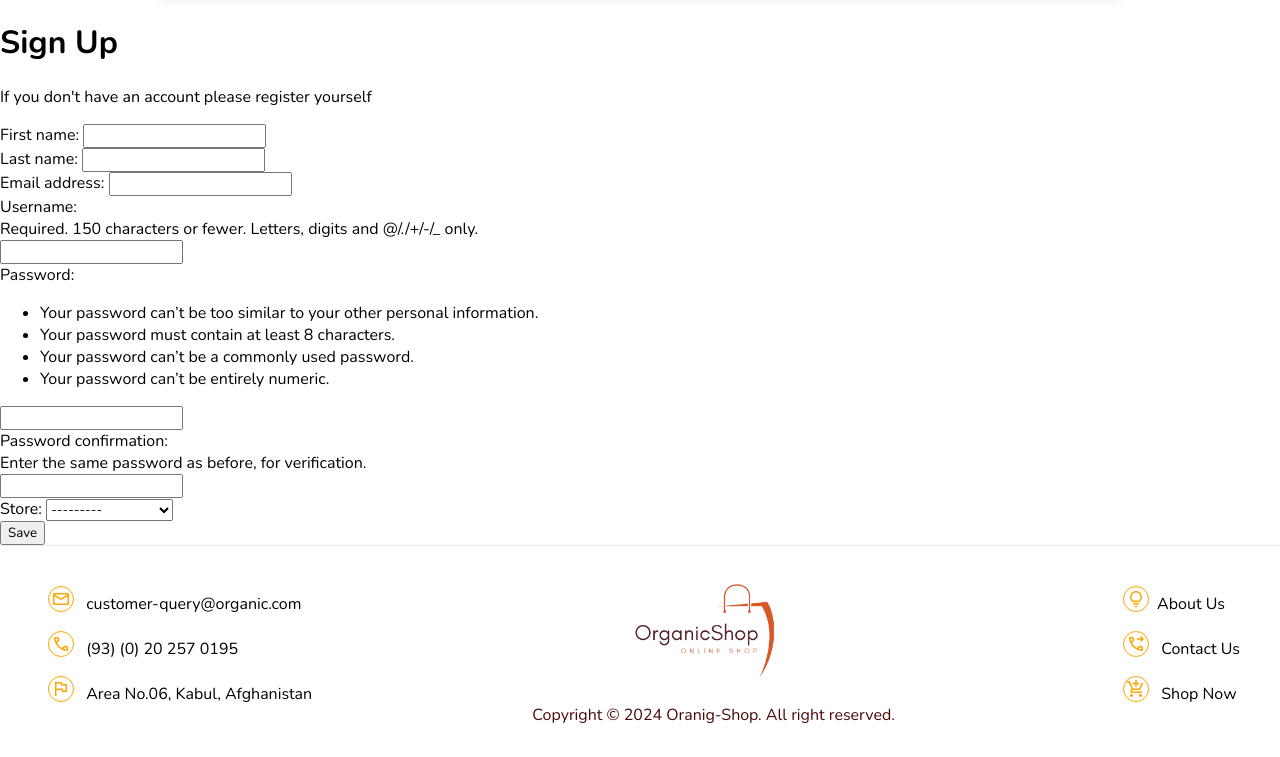
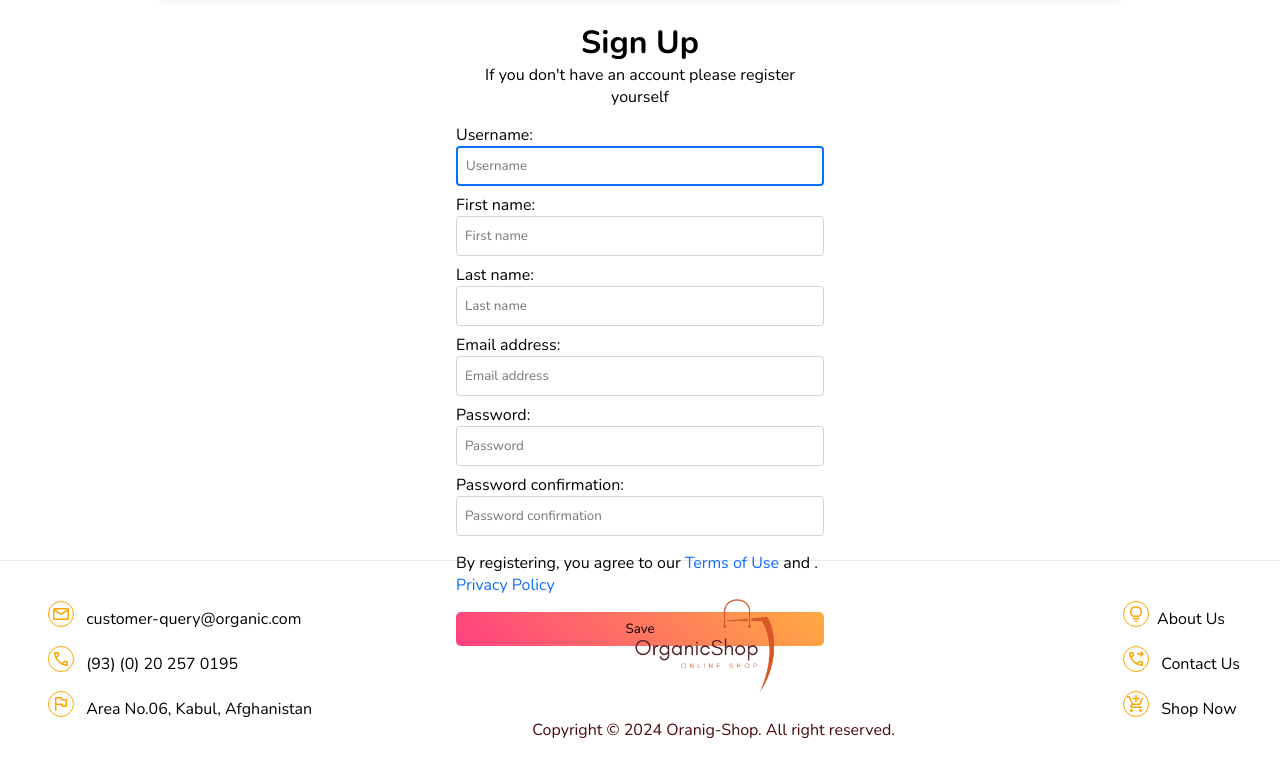
Before and after one commit to Esmat-Farjad/ecommerce, a Django app: page /store/signup/ in a window 1280 px wide. Shown: the part 58-815 px from the top of the page. Before the commit the page ends 781 px from the top, so only its background shows below. Run offline with Django 4.2, Linux system fonts and the light colour scheme; data comes from the database, SQL or seed files in the repository; both versions use the stored data as it was after the commit.

Commit message:
re-structureing the design

```diff
--- a/store/forms.py
+++ b/store/forms.py
@@ -8,18 +8,14 @@
     class Meta:
         model = CustomUser
         fields = (
-            'first_name','last_name','email','username','password1','password2','store'
+            'username','first_name','last_name','email','password1','password2'
         )
+        # store removed from the list
     def __init__(self, *args, **kwargs):
         super(UserCreationForm, self).__init__(*args, **kwargs)
-        self.fields['username'].widget.attrs.update({'autofocus':False})
-        self.fields['first_name'].widget.attrs['class'] ='border py-2 border-teal-500 w-full'
-        self.fields['last_name'].widget.attrs['class'] ='border py-2 border-teal-500 w-full'
-        self.fields['email'].widget.attrs['class'] ='border py-2 border-teal-500 w-full'
-        self.fields['username'].widget.attrs['class'] ='border py-2 border-teal-500 w-full'
-        self.fields['password1'].widget.attrs['class'] ='border py-2 border-teal-500 w-full'
-        self.fields['password2'].widget.attrs['class'] ='border py-2 border-teal-500 w-full'
-        self.fields['store'].widget.attrs['class'] ='border py-2 border-teal-500 w-full'
+        for visible in self.visible_fields():
+            visible.field.widget.attrs['class']="form-input"
+            visible.field.widget.attrs['placeholder']=visible.field.label
 
 
 class StoreCreationForm(forms.ModelForm):
--- a/store/static/css/style.css
+++ b/store/static/css/style.css
@@ -361,4 +361,56 @@
   border: 1px solid rgb(179, 252, 179);
   border-radius: 2px;
   width: 100%;
+}
+
+.signup-page {
+  width: 100%;
+  height: 70vh;
+}
+
+.signup-page .form-holder {
+  display: flex;
+  flex-direction: column;
+  flex-wrap: wrap;
+  justify-content: center;
+  align-items: center;
+}
+
+.signup-page .form-holder > * {
+  flex-grow: 1;
+  flex-shrink: 1;
+  flex-basis: 20rem;
+}
+
+.form-holder .register-form {
+  box-sizing: border-box;
+  margin: 0rem 1rem;
+  max-width: 23rem;
+}
+
+.register-form .heading {
+  text-align: center;
+}
+
+.register-form .heading .title {
+  margin-bottom: 0px;
+}
+
+.register-form .heading .text {
+  margin-top: 0px;
+}
+
+.errorlist {
+  list-style-type: none;
+  margin: 0px;
+  padding: 0px;
+}
+
+.errorlist li {
+  color: rgb(161, 5, 5);
+  font-size: 12px;
+}
+
+.signup-button {
+  margin-top: 1rem;
 }/*# sourceMappingURL=style.css.map */
--- a/store/static/css/style.scss
+++ b/store/static/css/style.scss
@@ -328,3 +328,46 @@
   border-radius: 2px;
   width: 100%;
 }
+.signup-page{
+  width: 100%;
+  height: $body-height;
+}
+.signup-page .form-holder{
+  display: flex;
+  flex-direction: column;
+  flex-wrap: wrap;
+  justify-content: center;
+  align-items: center;
+}
+.signup-page .form-holder >*{
+  flex-grow: 1;
+  flex-shrink: 1;
+  flex-basis: 20rem;
+}
+.form-holder .register-form{
+  box-sizing: border-box;
+  margin: 0rem 1rem;
+  max-width: 23rem;
+
+}
+.register-form .heading{
+  text-align: center;
+}
+.register-form .heading .title{
+  margin-bottom: 0px;
+}
+.register-form .heading .text{
+  margin-top: 0px;
+}
+.errorlist{
+  list-style-type: none;
+  margin: 0px;
+  padding: 0px;
+}
+.errorlist li{
+  color: rgb(161, 5, 5);
+  font-size: 12px;
+}
+.signup-button{
+  margin-top: 1rem;
+}
--- a/store/templates/signup.html
+++ b/store/templates/signup.html
@@ -1,21 +1,26 @@
 {% extends 'main/base.html' %}
 {% load static %}
 {% block content %}
-<div class="signup">
-    <div class="grid lg:grid-cols-3 sm:grid-cols-1 p-10 m-5">
-        <div class="side-cols"></div>
-        <div class="content-cols">
-            <h1 class="text-3xl text-center">Sign Up</h1>
-            <p class="text-center mt-2">If you don't have an account please register yourself</p>
-            <form action="" method="POST" class="my-5">
-                {% csrf_token %}
-                {{form.as_div}}
-                <button class="bg-teal-500 text-white px-5 py-2 hover:font-bold hover:bg-teal-700 shadow mt-8">Save</button>
-            </form>
-        </div>
-        <div class="end-cols"></div>
-
-
+<div class="signup-page">
+    <div class="form-holder">
+        <form action="" method="POST" class="register-form">
+            <div class="heading">
+                <h1 class="title">Sign Up</h1>
+                <p class="text">If you don't have an account please register yourself</p>
+            </div>
+            {% csrf_token %}
+            {% for field in form %}
+            <label class="form-label">{{field.label_tag}}</label>
+            {{field}}
+            {{field.errors}}
+            {% endfor %}
+            <p class="consent-text">By registering, you agree to our <a href="#" class="active-link">Terms of Use</a> and .
+                <a href="#" class="active-link">Privacy Policy</a>
+            </p>
+            <div class="signup-button">
+                <button type="submit" class="btn">Save</button>
+            </div>
+        </form>
     </div>
 </div>
 {% endblock content %}
--- a/store/views.py
+++ b/store/views.py
@@ -33,14 +33,16 @@
     return render(request, 'main/base.html')
 
 def signup(request):
+    form = UserCreationForm()
     if request.method == 'POST':
         form = UserCreationForm(request.POST)
         if form.is_valid():
             form.save()
-            messages.success(request, 'your account has been created successfully !')
+            messages.success(request, 'Your account has been created successfully !')
+            return redirect("store:signin")
         else:
-            messages.error(request, 'Oops...Something went wrong. Try again')
-    form = UserCreationForm()
+            messages.error(request, 'Something went wrong. Please fixe the below errors')
+
     context = {'form':form}
     return render(request, 'signup.html', context)
 def signin(request):
--- a/templates/home.html
+++ b/templates/home.html
@@ -2,8 +2,6 @@
 {% load static %}
 {% block content %}
 {% load humanize %}
-
-
 <div class="homepage">
     <div class="header-text">
         <h1 class="title">E-Commerce</h1>
```
Also changed, not shown: db.sqlite3, 1 other file.
